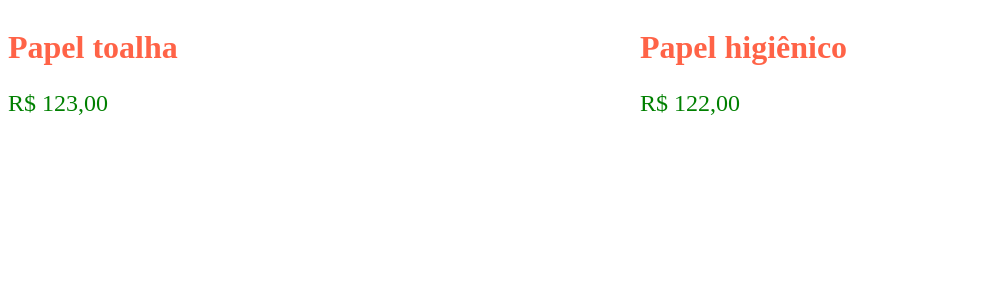
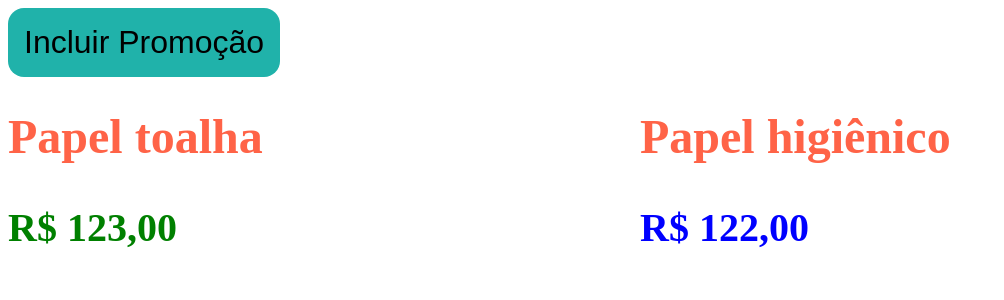
Before and after one commit to jeanfwl/react-origamid, a React (Create React App) app in the folder react-curso/appreact/: page / in a window 1280 px wide. Shown: the top 300 px of the page, without its empty margins (0-1004 px from the left). Built offline with nearby package versions, Linux system fonts and the light colour scheme.

Commit message:
Finalizado aula de styled components

```diff
--- a/react-curso/appreact/src/css/styled-components/App.js
+++ b/react-curso/appreact/src/css/styled-components/App.js
@@ -10,27 +10,55 @@ const Produto = styled.div`
 `;
 
 const Titulo = styled.h1`
-  font-size: 2rem;
+  font-size: 3rem;
   color: tomato;
 `;
 
 const Preco = styled.p`
-  font-size: 1.5rem;
-  color: green;
+  font-size: ${({ promocao }) => (promocao ? '4rem' : '2.5rem')};
+  color: ${({ cor }) => cor};
+  font-weight: bold;
+`;
+
+const BotaoPromocao = styled.button`
+  background-color: lightseagreen;
+  padding: 1rem;
+  font-size: 2rem;
+  border-radius: 1rem;
+  border: none;
+  cursor: pointer;
+  outline: 0;
+  &:hover {
+    background-color: goldenrod;
+  }
+  &:focus {
+    box-shadow: 4px 4px 4px rgba(0, 0, 0, 1);
+  }
 `;
 
 const App = () => {
+  const [promocao, setPromocao] = React.useState(false);
+
   return (
+    <>
+      <BotaoPromocao onClick={() => setPromocao(!promocao)}>
+        Incluir Promoção
+      </BotaoPromocao>
       <ProdutosContainer>
         <Produto>
           <Titulo>Papel toalha</Titulo>
-        <Preco>R$ 123,00</Preco>
+          <Preco cor="green" promocao={promocao}>
+            R$ 123,00
+          </Preco>
         </Produto>
         <Produto>
           <Titulo>Papel higiênico</Titulo>
-        <Preco>R$ 122,00</Preco>
+          <Preco cor="blue" promocao={promocao}>
+            R$ 122,00
+          </Preco>
         </Produto>
       </ProdutosContainer>
+    </>
   );
 };
 
```
Lines whose indentation alone changed are shown as unchanged.
